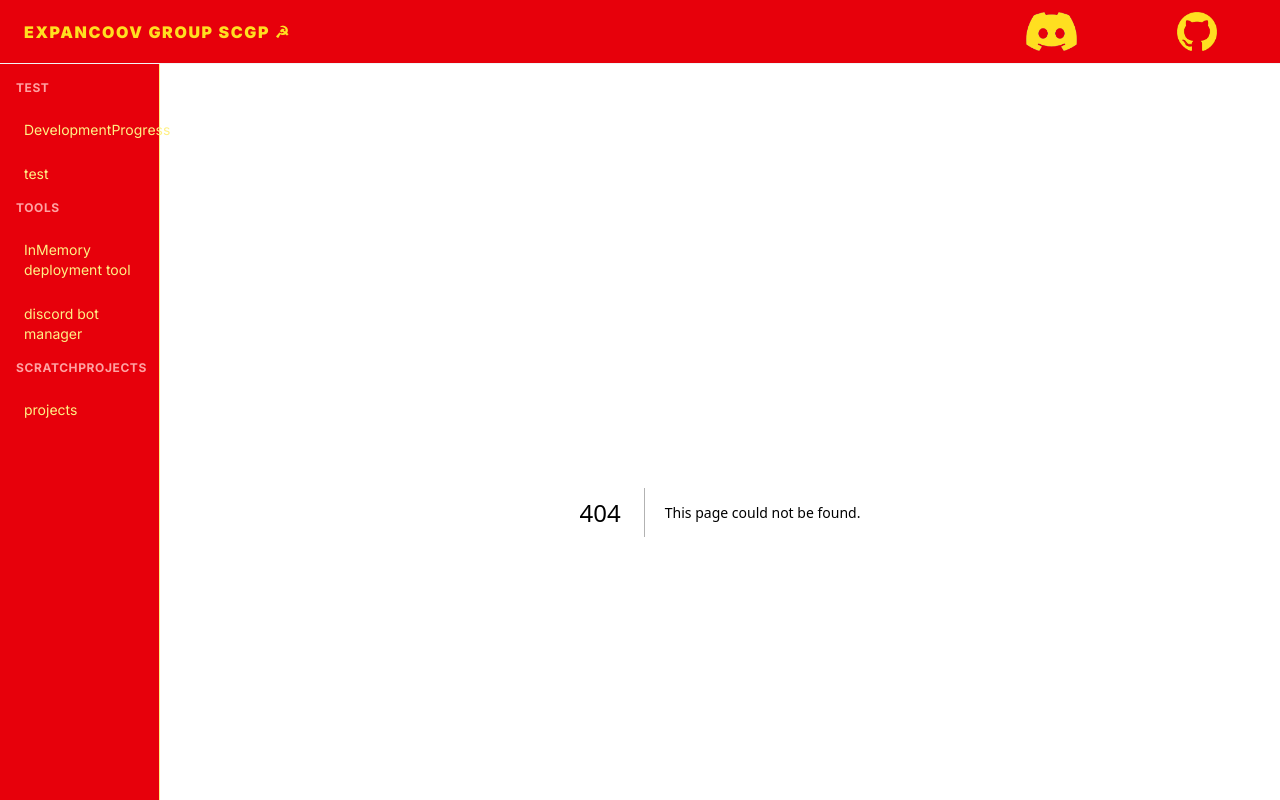
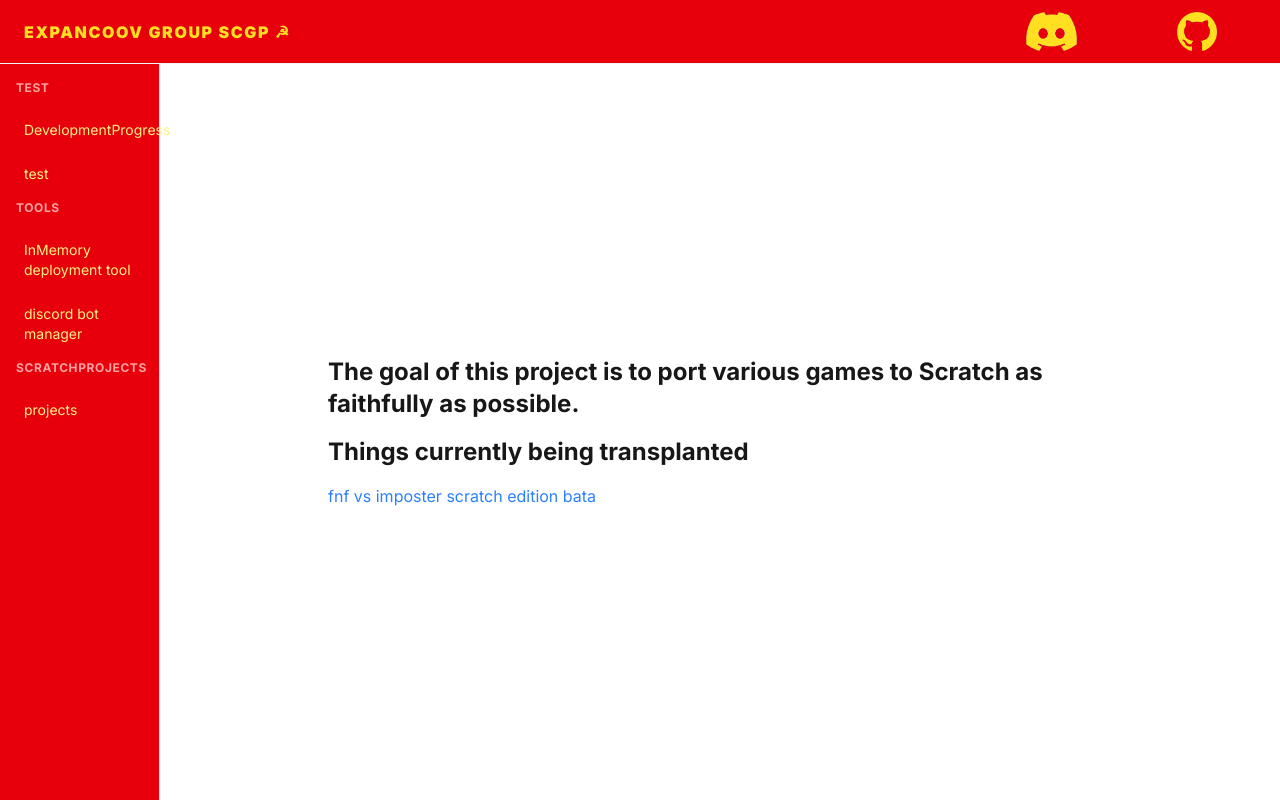
Before and after one commit to kousei085875900/scgp, a Next.js app: page /projects/allport in a window 1280 px wide. Before the commit this address had no page. Shown: the top 800 px of the page. Built offline with nearby package versions, Linux system fonts and the light colour scheme.

Commit message:
Create page.tsx

```diff
--- /dev/null
+++ b/app/projects/allport/page.tsx
@@ -0,0 +1,18 @@
+import Link from 'next/link';
+export default function Home() {
+  return ( <main className="p-8">
+    <h1 className="text-2xl font-bold mb-4">
+      The goal of this project is to port various games to Scratch as faithfully as possible.
+    </h1>
+
+    <h1 className="text-2xl font-bold mb-4">
+      Things currently being transplanted
+    </h1>
+
+    <a href="https://キチガイ.com" target="_blank" rel="noopener noreferrer"className="text-blue-500 hover:underline">
+      fnf vs imposter scratch edition bata
+    </a>
+
+  </main>
+    );
+  }
```
